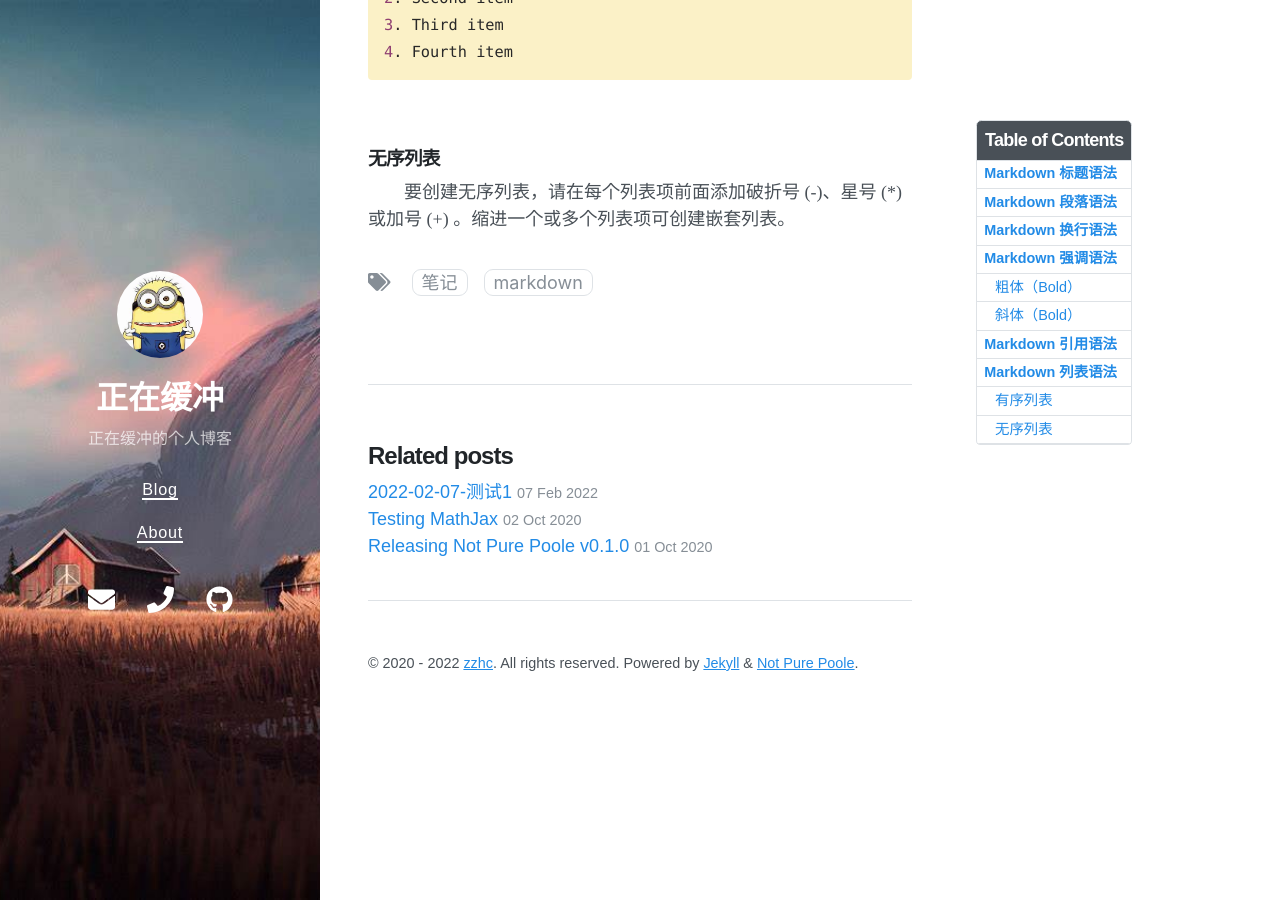
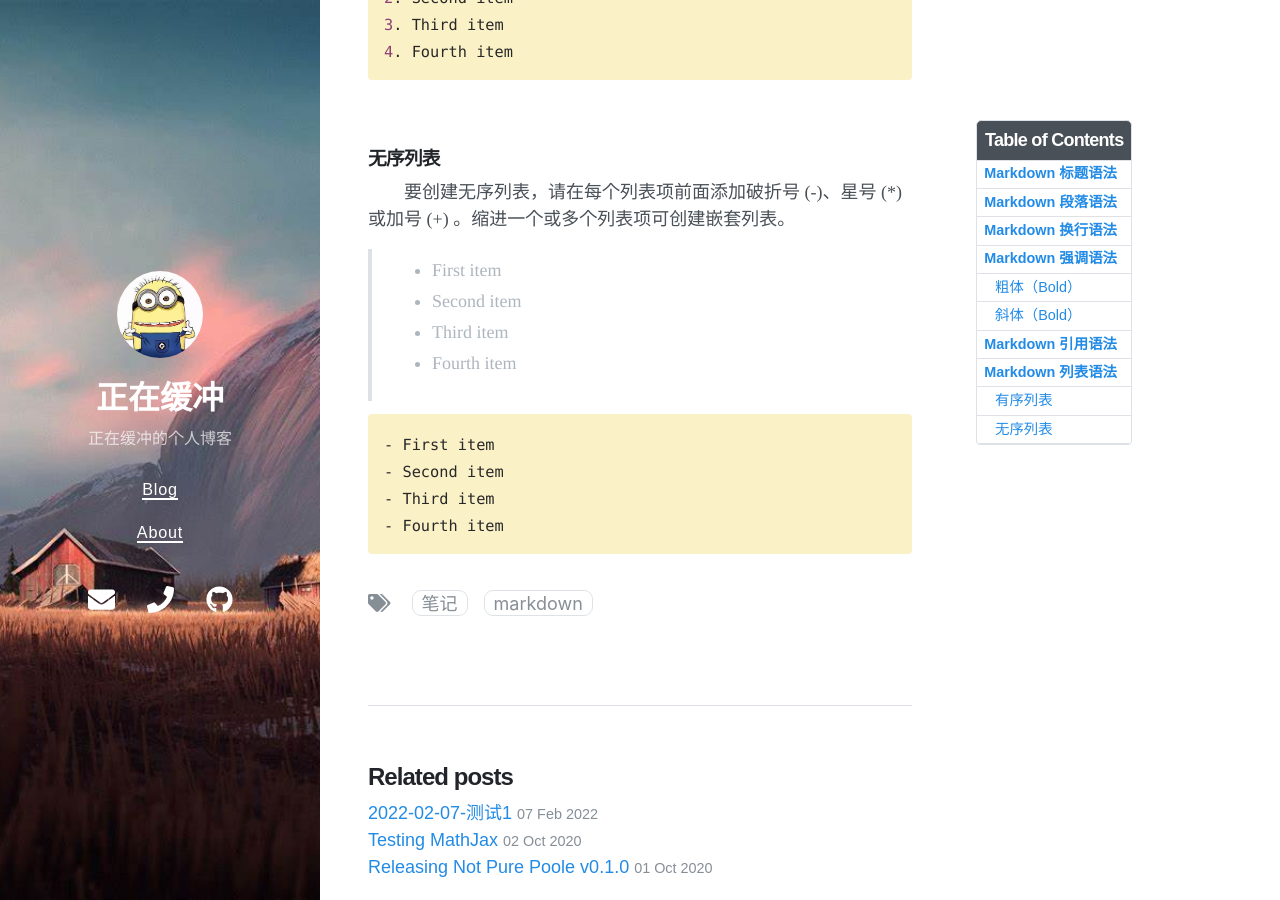
Before and after one commit to Zzhc3321/personal-blog.github.io, a Jekyll site: the page built from _posts/2022-02-08-Markdown-基础语法.md, in a window 1280 px wide and 900 px high, scrolled down 3294 px. Built offline with Jekyll 4.4.1, drawn with Linux system fonts in a browser that asks for light colours; nearby versions of some CDN libraries.

Commit message:
修改文件: _posts/2022-02-08-Markdown-基础语法.md

```diff
--- a/_posts/2022-02-08-Markdown-基础语法.md
+++ b/_posts/2022-02-08-Markdown-基础语法.md
@@ -119,3 +119,15 @@ Italicized text is the *cat's meow*.
 <br>
 ### 无序列表
 &emsp;&emsp;要创建无序列表，请在每个列表项前面添加破折号 (-)、星号 (*) 或加号 (+) 。缩进一个或多个列表项可创建嵌套列表。
+
+> - First item
+> - Second item
+> - Third item
+> - Fourth item
+
+{% highlight js %}
+- First item
+- Second item
+- Third item
+- Fourth item
+{% endhighlight %}
```
